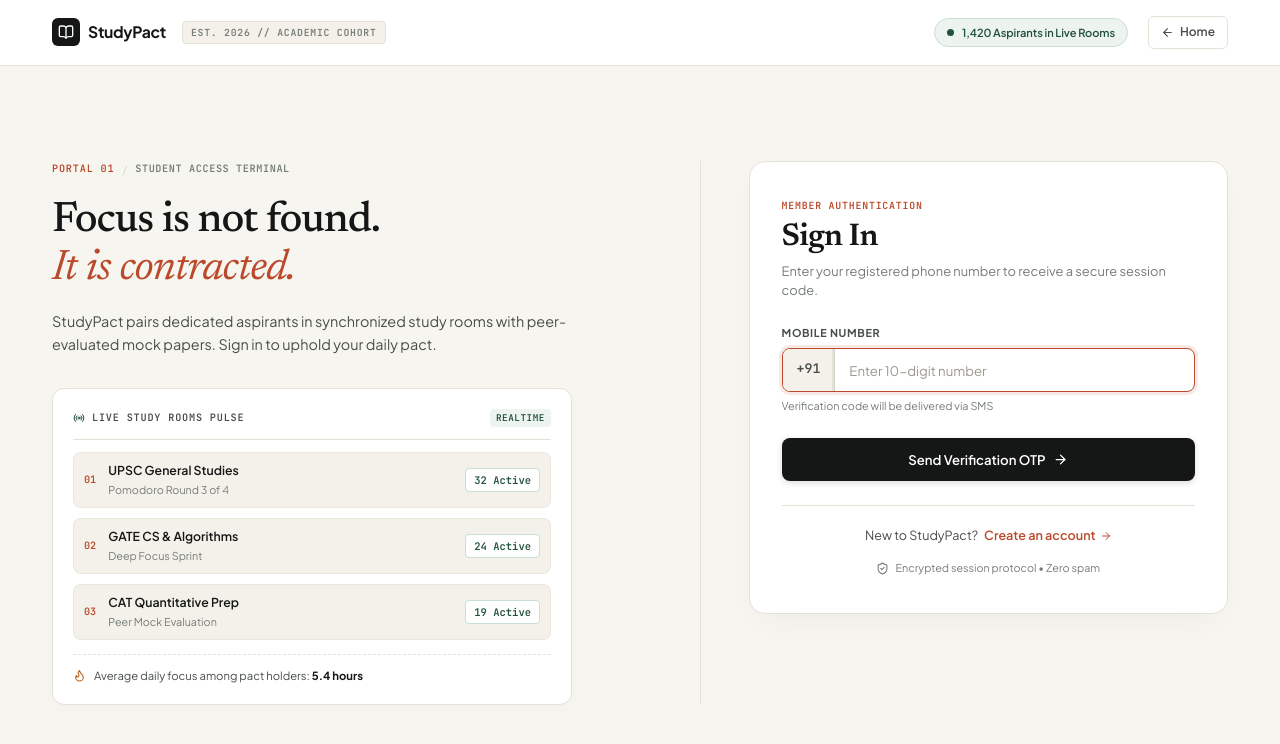
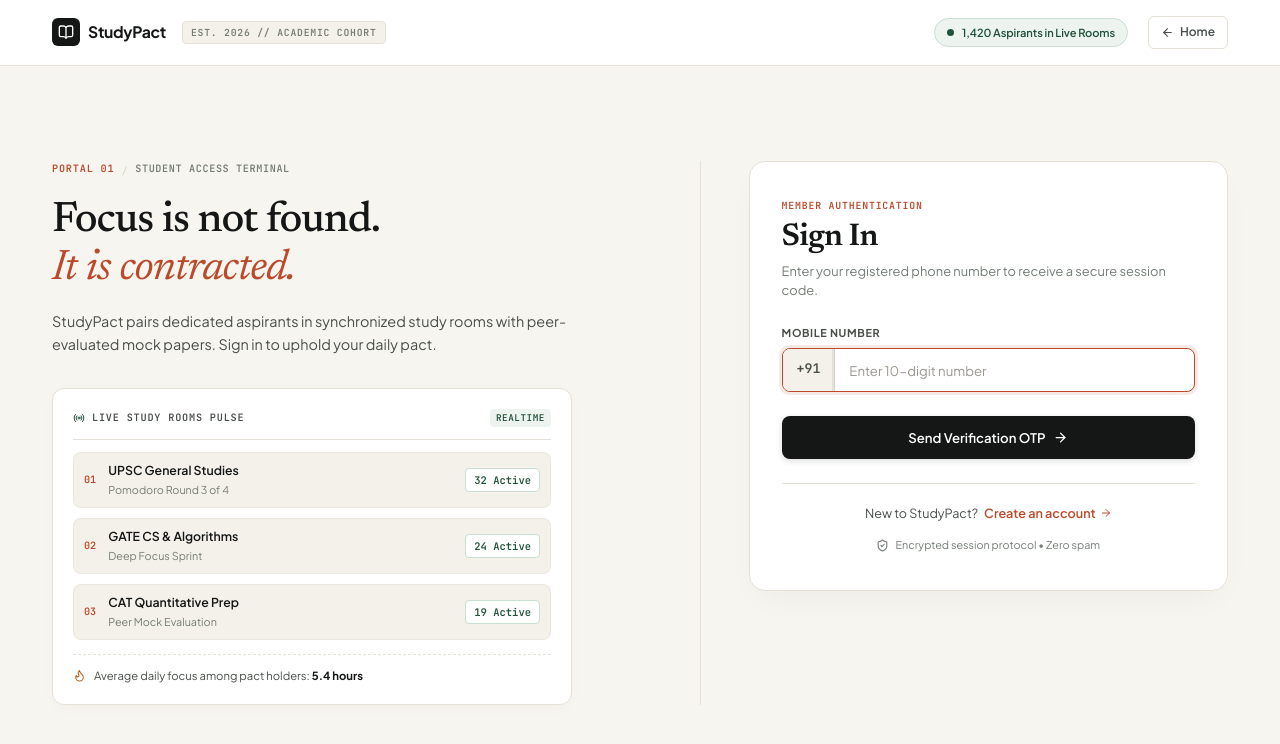
Before and after one commit to byter66/StudyPact, a React (Vite) app in the folder Frontend/: page /signin in a window 1280 px wide. Shown: the top 744 px of the page. Built offline with nearby package versions, Linux system fonts and the light colour scheme.

Commit message:
Fix StudyPact frontend UI

```diff
--- a/Frontend/src/components/Signin/Signin.jsx
+++ b/Frontend/src/components/Signin/Signin.jsx
@@ -195,9 +195,6 @@
                                             autoFocus
                                         />
                                     </div>
-                                    <span className="terminal-field-caption">
-                                        Verification code will be delivered via SMS
-                                    </span>
                                 </div>
 
                                 {otpSent && (
```
